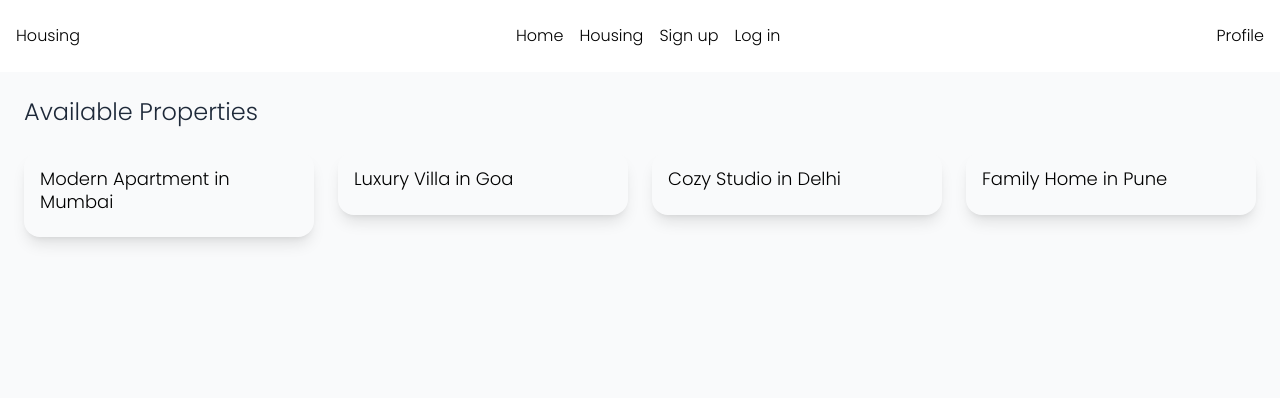
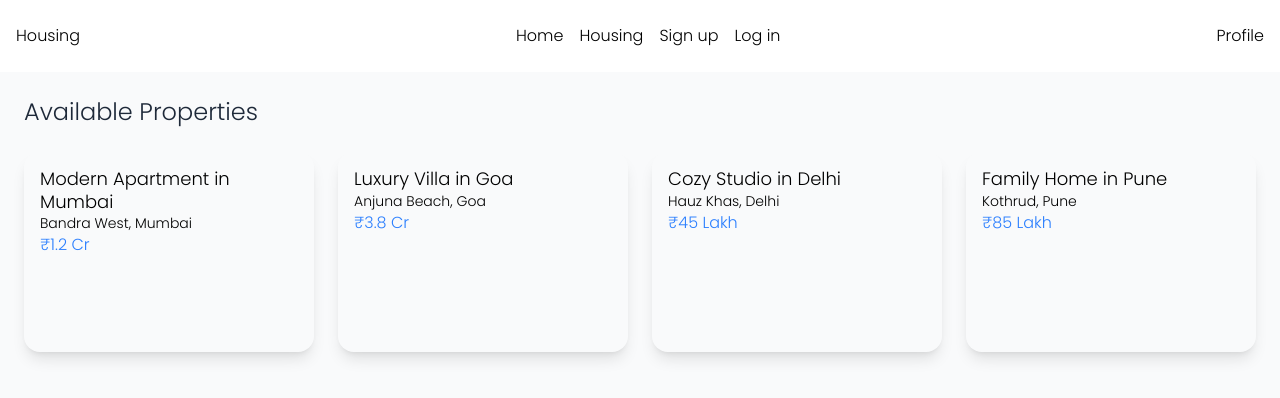
Before and after one commit to ArjunSemwal02/Housing, an Angular app: page /housing in a window 1280 px wide. Shown: the top 398 px of the page. Built offline with nearby package versions, Linux system fonts and the light colour scheme.

Commit message:
housing cards data is added

```diff
--- a/src/app/reusables/card/card.html
+++ b/src/app/reusables/card/card.html
@@ -3,7 +3,7 @@
   [ngClass]="hostClasses"
   tabindex="0"
   role="group"
-  class="cursor-pointer hover:shadow-xl transition"
+  class="h-50 cursor-pointer transition duration-300 ease-in-out hover:shadow-xl hover:-translate-y-1"
 >
   <!-- image (optional) -->
   @if(imageSrc){<ng-container>
@@ -16,8 +16,10 @@
     <div class="mb-2">
       @if(property?.title){
       <h3 class="text-lg font-semibold leading-tight">{{ property?.title }}</h3>
-      } @if(subtitle){
-      <p class="text-sm text-muted-foreground">{{ subtitle }}</p>
+      } @if(property?.location){
+      <p class="text-sm text-muted-foreground">{{ property?.location }}</p>
+      } @if(property?.price){
+      <p class="text-blue-500">{{ property?.price }}</p>
       }
     </div>
     }
```
